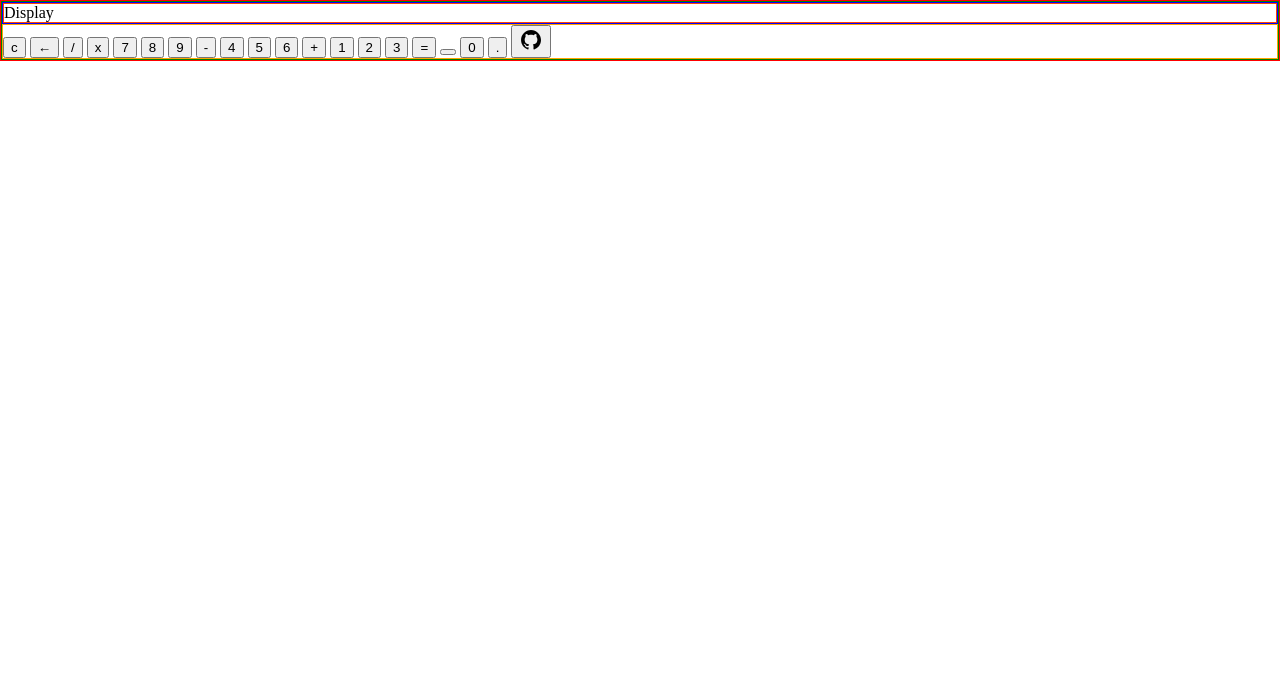
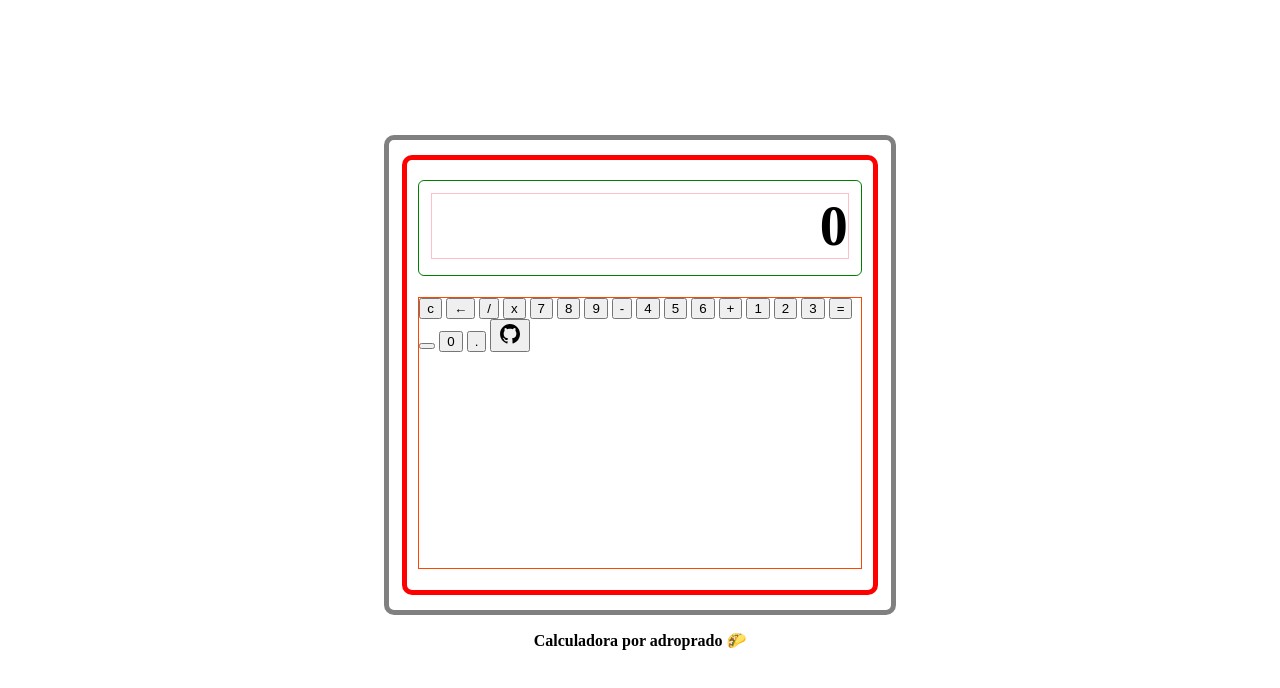
Before and after one commit to adroprado/calculadora, a plain HTML site: page index.html in a window 1280 px wide. Drawn offline with Linux system fonts and the light colour scheme.

Commit message:
feat(css): add maquetado .main .container .container-display .container-keys

```diff
--- a/index.html
+++ b/index.html
@@ -7,10 +7,11 @@
     <title>Calculadora - Vanilla</title>
   </head>
   <body>
-    <div class="edge">
+    <main class="main">
       <div class="container">
         <div class="container-display">
-          <div class="display">Display</div>
+          <div class="digits">0</div>
+          <!-- <span class="digits">0</span> -->
         </div>
         <div class="container-keys">
           <button>c</button>
@@ -39,6 +40,12 @@
           </button>
         </div>
       </div>
-    </div>
+    </main>
+    <footer class="footer">
+      <p>
+        <b> Calculadora por adroprado </b>
+        🌮
+      </p>
+    </footer>
   </body>
 </html>
--- a/style.css
+++ b/style.css
@@ -11,26 +11,60 @@ html {
 
 body {
   margin: 0;
+  height: 100vh;
+  width: 100vw;
+  display: flex;
+  flex-direction: column;
+  justify-content: center;
+  align-items: center;
 }
 
 /* Site styles */
-/* * Maquetar versión Escritorio */
-.edge {
-  border: thin solid red;
+.main {
+  border: thick solid gray;
+  border-radius: 10px;
+  height: 30em;
+  width: 40%;
+  display: flex;
+  justify-content: center;
+  align-items: center;
 }
 
 .container {
-  border: thin solid green;
+  border: thick solid red;
+  border-radius: inherit;
+  height: 27.5em;
+  width: 95%;
+  display: flex;
+  flex-direction: column;
+  justify-content: space-evenly;
+  align-items: center;
 }
 
 .container-display {
-  border: thin solid blue;
+  border: thin solid green;
+  border-radius: 6px;
+  height: 6em;
+  width: inherit;
+  padding: 12px;
 }
 
-.display {
-  border: thin solid orangered;
+.digits {
+  border: thin solid pink;
+  font-size: 3.5em;
+  font-weight: 500;
+  font-weight: bold;
+  text-align: end;
 }
 
 .container-keys {
-  border: thin solid orange;
+  border: thin solid orangered;
+  height: 17em;
+  width: inherit;
 }
+
+.container-keys > button {
+  /* border-radius: 10px; */
+  /* height: 6em; */
+  /* width: 6em; */
+}
```
